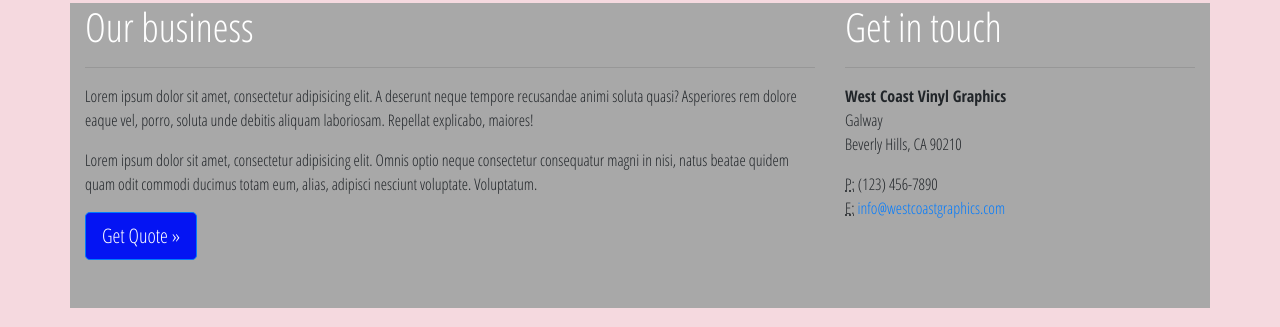
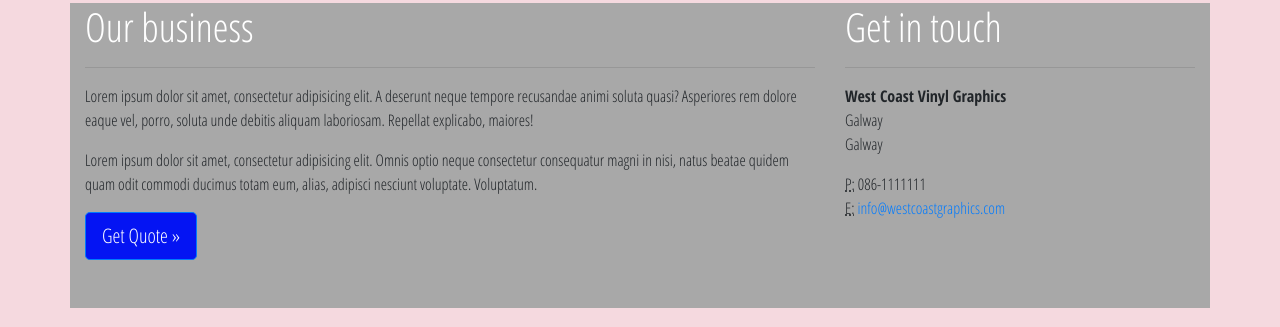
Before and after one commit to edzaans-git/westcoastgraphics, a PHP site: page / in a window 1280 px wide; the page is wider, and only the part inside the window is pictured. Shown: the part 706-1033 px from the top of that part. Run offline with PHP 8.4, Linux system fonts and the light colour scheme; grey boxes are pictures that could not be loaded.

Commit message:
Updated address

```diff
--- a/FinalProject/index.php
+++ b/FinalProject/index.php
@@ -46,12 +46,12 @@
     <address>
       <strong>West Coast Vinyl Graphics</strong>
       <br>Galway
-      <br>Beverly Hills, CA 90210
+      <br>Galway
       <br>
     </address>
     <address>
       <abbr title="Phone">P:</abbr>
-      (123) 456-7890
+      086-1111111
       <br>
       <abbr title="Email">E:</abbr>
       <a href="mailto:info@westcoastgraphics.com">info@westcoastgraphics.com</a>
```
